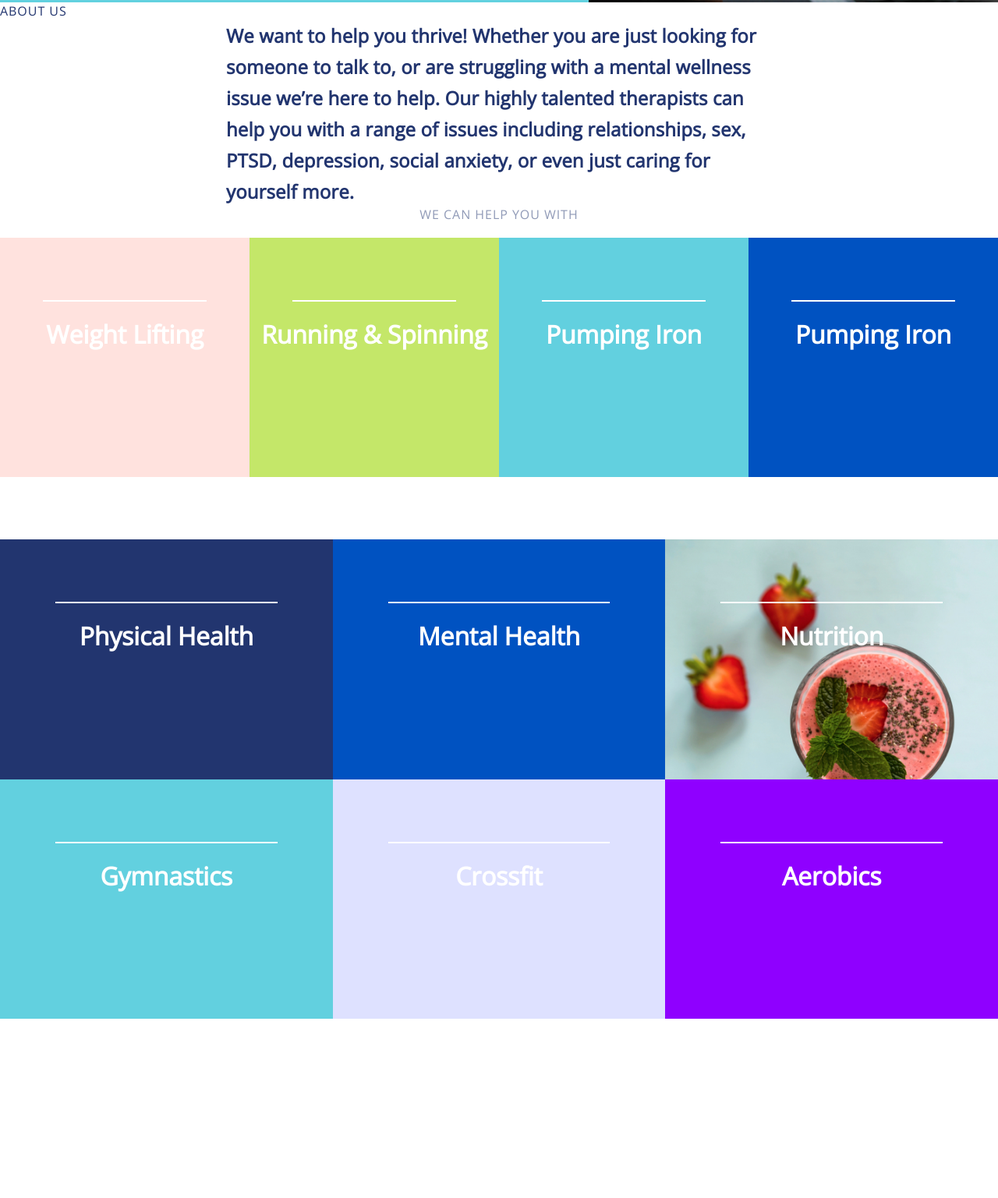
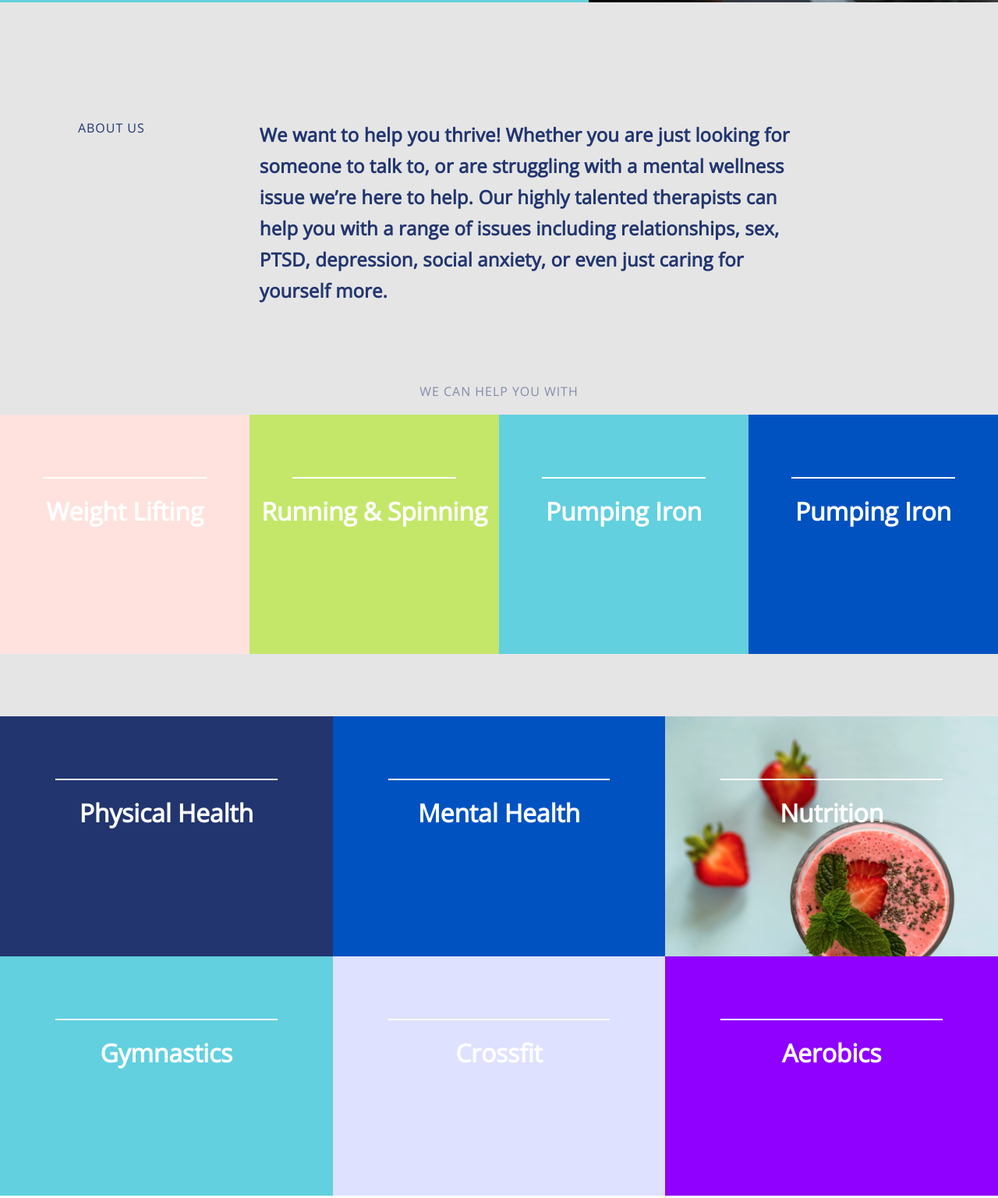
Before and after one commit to yu-ansty/lending, a plain HTML site: page #source/index.html in a window 1280 px wide. Shown: the part 1377-2914 px from the top of the page at 78% size. Before the commit the page ends 2764 px from the top, so only its background shows below. Drawn offline with nearby package versions, Linux system fonts and the light colour scheme; files that its build step writes are made by us from their sources; files whose address does not match are found by name.

Commit message:
made block

```diff
--- a/#source/index.html
+++ b/#source/index.html
@@ -35,7 +35,7 @@
             </div>
             <div class="main__why why">
                 <div class="why__column">
-                    <div class="container">
+                    <div class="container container-why">
                         <div class="why__body">
                             <div class="why__title"> Why Thrive?</div>
                             <div class="why__text">
@@ -53,8 +53,9 @@
                     </div>
                 </div>
             </div>
-            <div class="main__about">
+            <div class="main__about about">
                 <div class="about__body">
+                    <div class="container container-about">
                         <div class="about__title">About us</div>
                         <div class="about__text">
                             <p>We want to help you thrive! Whether you are just looking for someone to talk to, or are
@@ -63,8 +64,10 @@
                                 depression, social anxiety, or even just caring for yourself more.</p>
                         </div>
                     </div>
+                </div>
                 <div class="main__subtitle">We can help you with</div>
                 <div class="main__rows one">
+                    <div class="container container-one">
                         <div class="rows__columns pink">
                             <div class="rows__heading"><span></span>Weight Lifting</div>
                         </div>
@@ -78,7 +81,9 @@
                             <div class="rows__heading"><span></span>Pumping Iron</div>
                         </div>
                     </div>
+                </div>
                 <div class="main__rows two">
+                    <div class="container container-two">
                         <div class="rows__line dark">
                             <div class="rows__heading"><span></span>Physical Health</div>
                         </div>
@@ -99,6 +104,7 @@
                         </div>
                     </div>
                 </div>
+            </div>
         </main>
     </div>
     <script src="https://code.jquery.com/jquery-3.5.1.min.js"></script>
--- a/#source/scss/about.scss
+++ b/#source/scss/about.scss
@@ -1,3 +1,4 @@
+
 .container-about {
     display: flex;
     padding: 150px 100px 100px;
@@ -31,11 +32,10 @@
         font-weight: 600;
         letter-spacing: 0.005em;
         max-width: 700px;
-        justify-content: center;
-        position: relative;
         margin: auto;
     }
 }
+
 .main__subtitle {
     text-transform: uppercase;
     font-size: 16px;
@@ -46,18 +46,17 @@
     margin: 0px 0px 20px;
 }
 
+//-------------------------
+
 .main__rows {
     display: flex;
     margin: 0 0 80px;
 }
 
-.one {
+.container-one {
     @media (max-width:800px) {
         flex-wrap: wrap;
     }
-}
-.two {
-    flex-wrap: wrap;
 }
 
 .rows {
@@ -93,9 +92,23 @@
     }
 }
 
+//-----------------------------
+
+.container-two {
+    flex-wrap: wrap;
+}
+
 .rows__line {
     flex: 0 0 33.333%;
     padding: 0px 0px 13% 0px;
+    @media (max-width:767px) {
+        flex: 0 0 50%;
+        padding: 0px 0px 18% 0px;
+    }
+    @media (max-width:490px) {
+        flex: 0 0 100%;
+        padding: 0px 0px 24% 0px;
+    }
 }
 
 /* *Цвета для колонок */
--- a/#source/scss/header.scss
+++ b/#source/scss/header.scss
@@ -1,9 +1,4 @@
 @import 'mixin';
-
-.wrapper {
-    min-height: 100%;
-    overflow: hidden;
-}
 
 body {
     &.lock {
@@ -129,6 +124,9 @@ body {
                 font-size: 30px;
                 margin: 0px 0px 20px;
             }
+            &:visited {
+                font-weight: 600;
+            }
             &:hover{
                 font-weight: 600;
                 box-shadow: inset 0px -1px 0px #22356F;
```
Also changed, not shown: lending figma/index.html (+8 -2 lines), lending figma/css/style.css, lending figma/css/style.min.css. Lines whose indentation alone changed are shown as unchanged.
